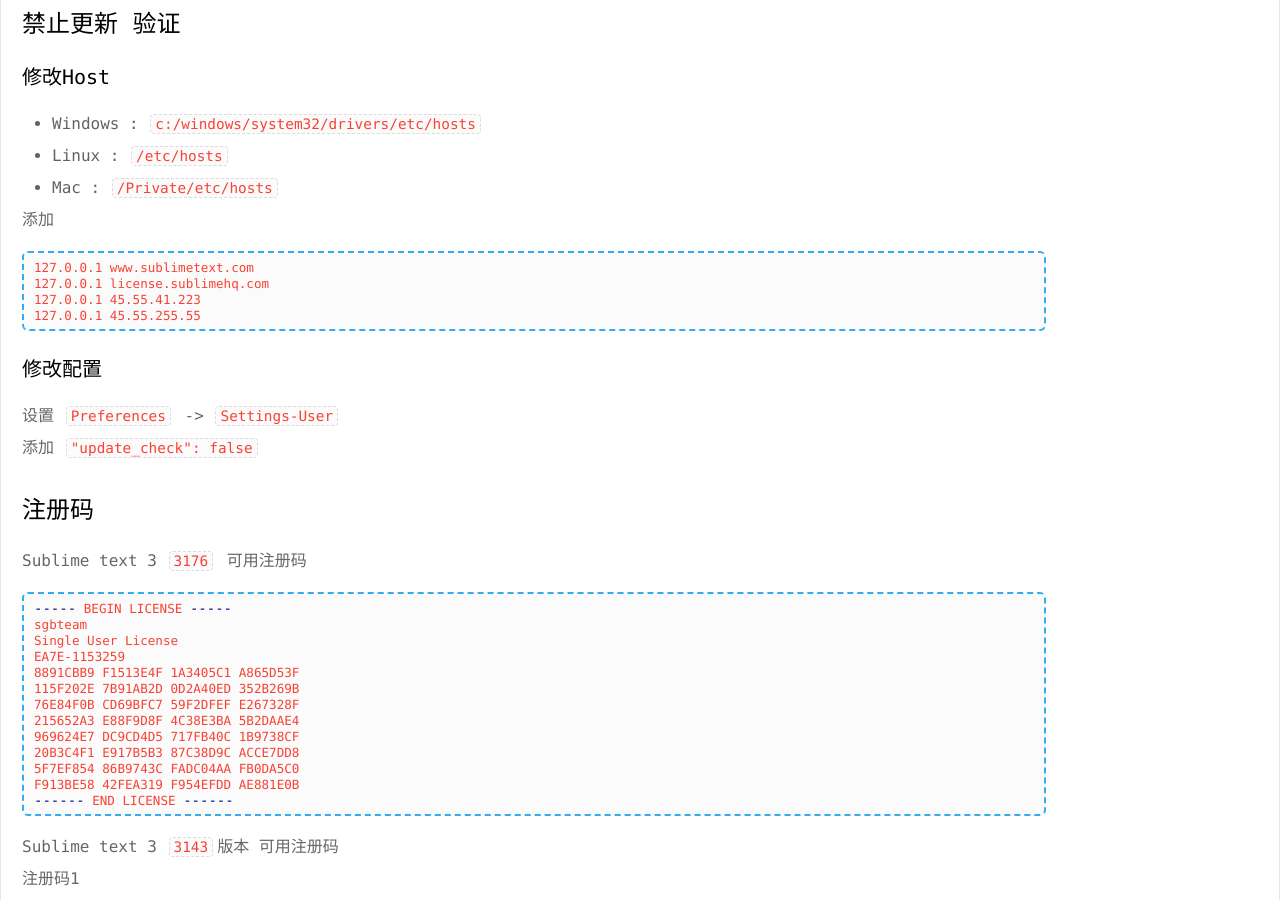
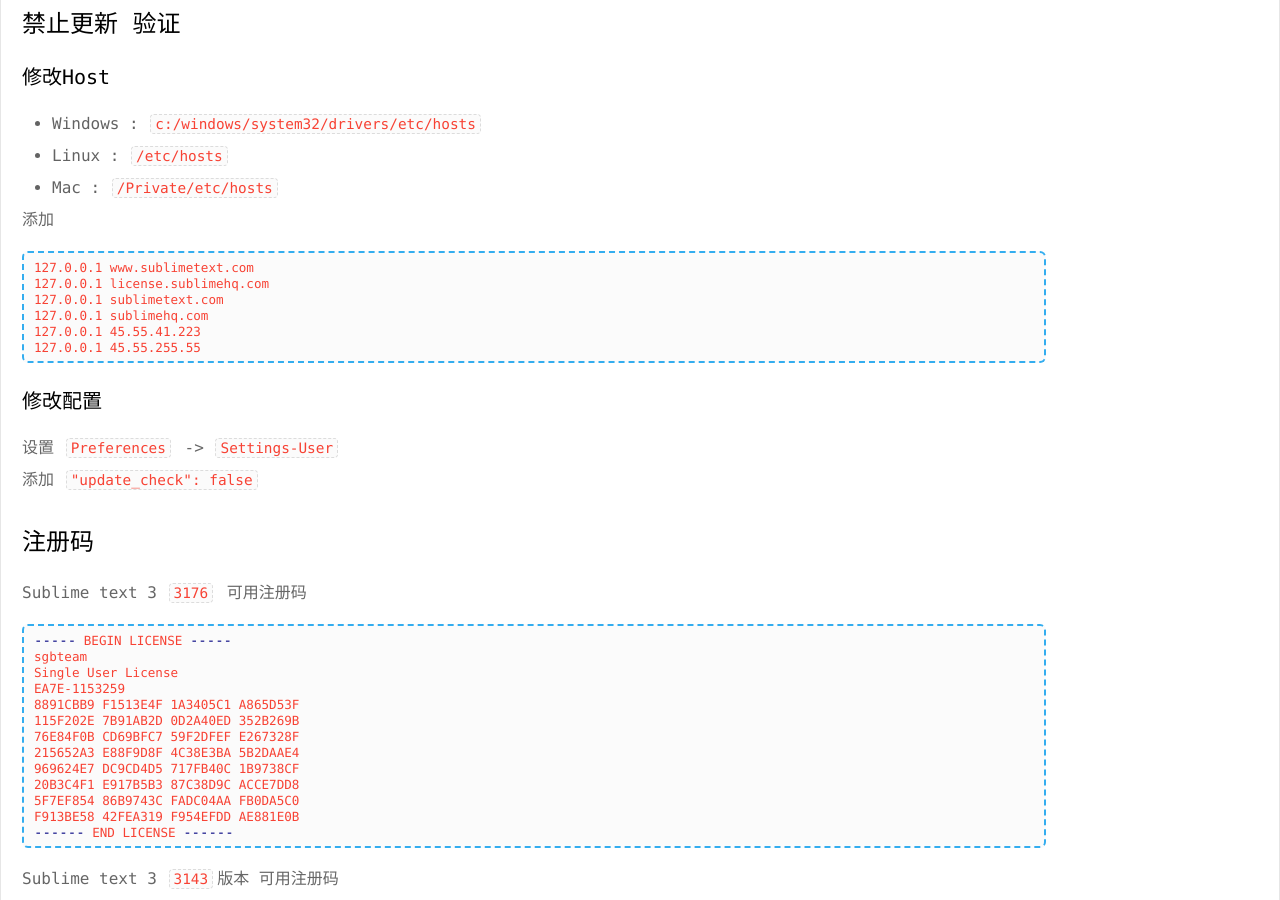
Before and after one commit to psvmc/myblog_jekyll, a Jekyll site: the page built from _posts/2015-07-25-sublime-package-control.md, in a window 1280 px wide and 900 px high, scrolled down 1709 px. Built offline with Jekyll 4.4.1, drawn with Linux system fonts in a browser that asks for light colours; comment, search, counter and statistics services are not loaded.

Commit message:
文章更新

````diff
--- a/_posts/2015-07-25-sublime-package-control.md
+++ b/_posts/2015-07-25-sublime-package-control.md
@@ -38,6 +38,8 @@
 ```
 127.0.0.1 www.sublimetext.com
 127.0.0.1 license.sublimehq.com
+127.0.0.1 sublimetext.com
+127.0.0.1 sublimehq.com
 127.0.0.1 45.55.41.223
 127.0.0.1 45.55.255.55
 ```
````
